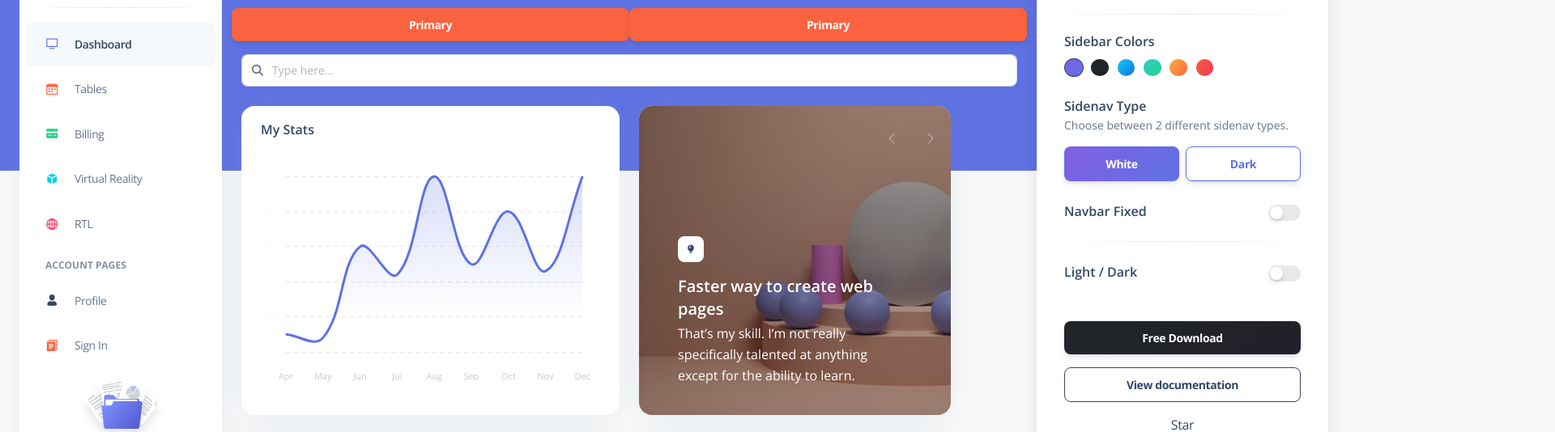
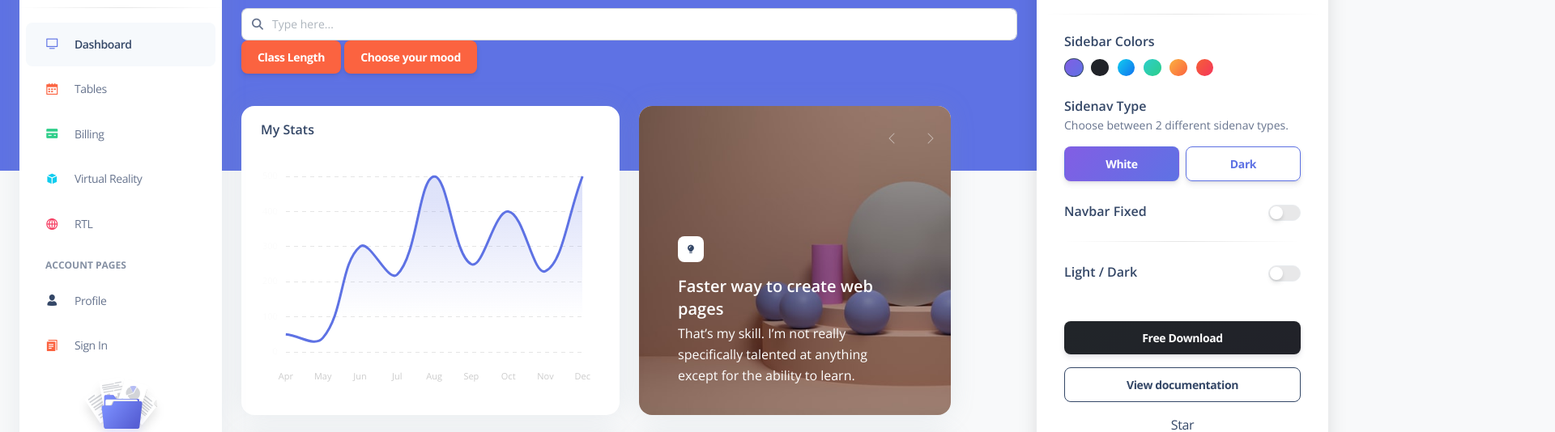
Before and after one commit to movewithjustb/v1-dashboard-prototype, a website: page index.html in a window 1280 px wide. Shown: the part 89-623 px from the top of the page at 81% size, 1920 px wide, since content can reach past the window. Drawn offline with nearby package versions, Linux system fonts and the light colour scheme.

Commit message:
Update button

```diff
--- a/index.html
+++ b/index.html
@@ -247,8 +247,6 @@
 
     <div class="container-fluid py-4">
       <div class="row">
-        <button type="button" class="btn btn-primary">Primary</button>
-        <button type="button" class="btn btn-primary">Primary</button>
         <div class="col-xl-3 col-sm-6 mb-xl-0 mb-4">
         </div>
         <div class="col-xl-3 col-sm-6 mb-xl-0 mb-4">
@@ -261,6 +259,10 @@
       <div class="input-group">
         <span class="input-group-text text-body"><i class="fas fa-search" aria-hidden="true"></i></span>
         <input type="text" class="form-control" placeholder="Type here...">
+      </div>
+      <div>
+        <button type="button" class="btn btn-primary">Class Length</button>
+        <button type="button" class="btn btn-primary">Choose your mood</button>
       </div>
       <div class="row mt-4">
         <div class="col-lg-7 mb-lg-0 mb-4">
```
